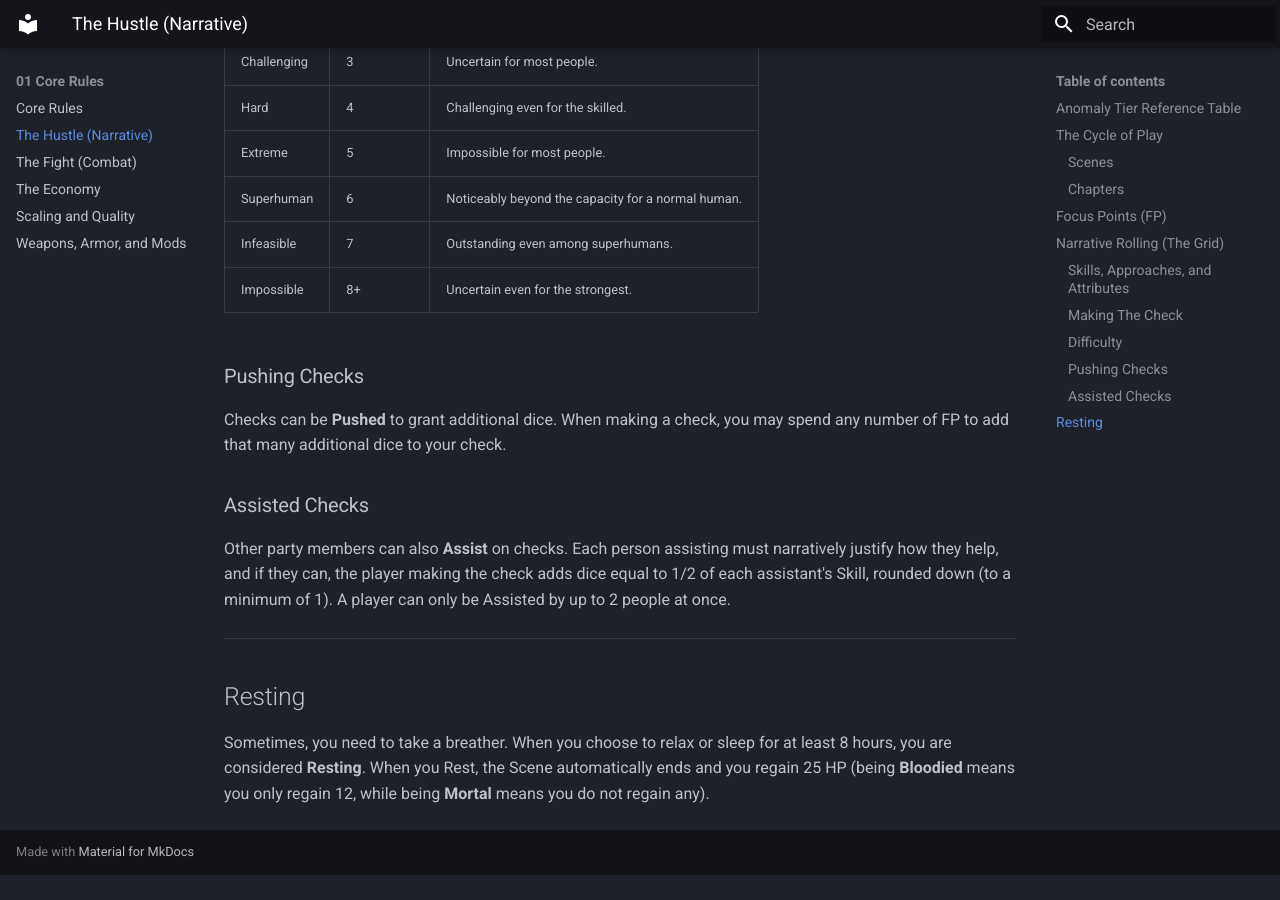
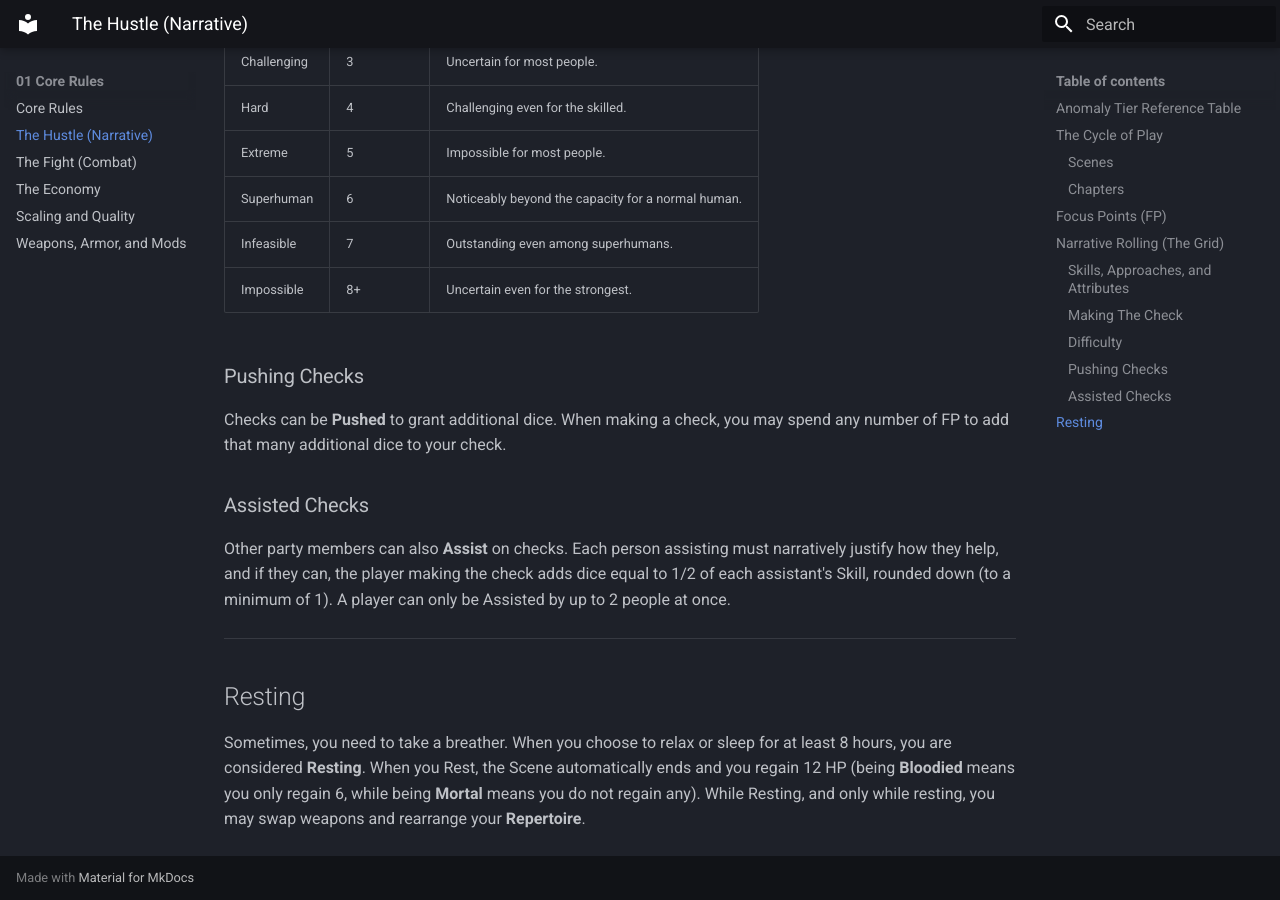
Before and after one commit to Bonfou/LimboRPG, an MkDocs documentation site: the page built from docs/01_Core_Rules/01.1_The_Hustle.md, in a window 1280 px wide and 900 px high, scrolled down 3540 px. Built offline with MkDocs 1.6.1 and Material for MkDocs 9.7.7, drawn with Linux system fonts in a browser that asks for light colours; before the commit the page ends 4415 px from its top, so only the background shows below that.

Commit message:
Change Resting rules

```diff
--- a/docs/01_Core_Rules/01.1_The_Hustle.md
+++ b/docs/01_Core_Rules/01.1_The_Hustle.md
@@ -84,4 +84,4 @@ Other party members can also **Assist** on checks. Each person assisting must na
 
 ---
 ## Resting
-Sometimes, you need to take a breather. When you choose to relax or sleep for at least 8 hours, you are considered **Resting**. When you Rest, the Scene automatically ends and you regain 25 HP (being **Bloodied** means you only regain 12, while being **Mortal** means you do not regain any).
+Sometimes, you need to take a breather. When you choose to relax or sleep for at least 8 hours, you are considered **Resting**. When you Rest, the Scene automatically ends and you regain 12 HP (being **Bloodied** means you only regain 6, while being **Mortal** means you do not regain any). While Resting, and only while resting, you may swap weapons and rearrange your **Repertoire**.
```
